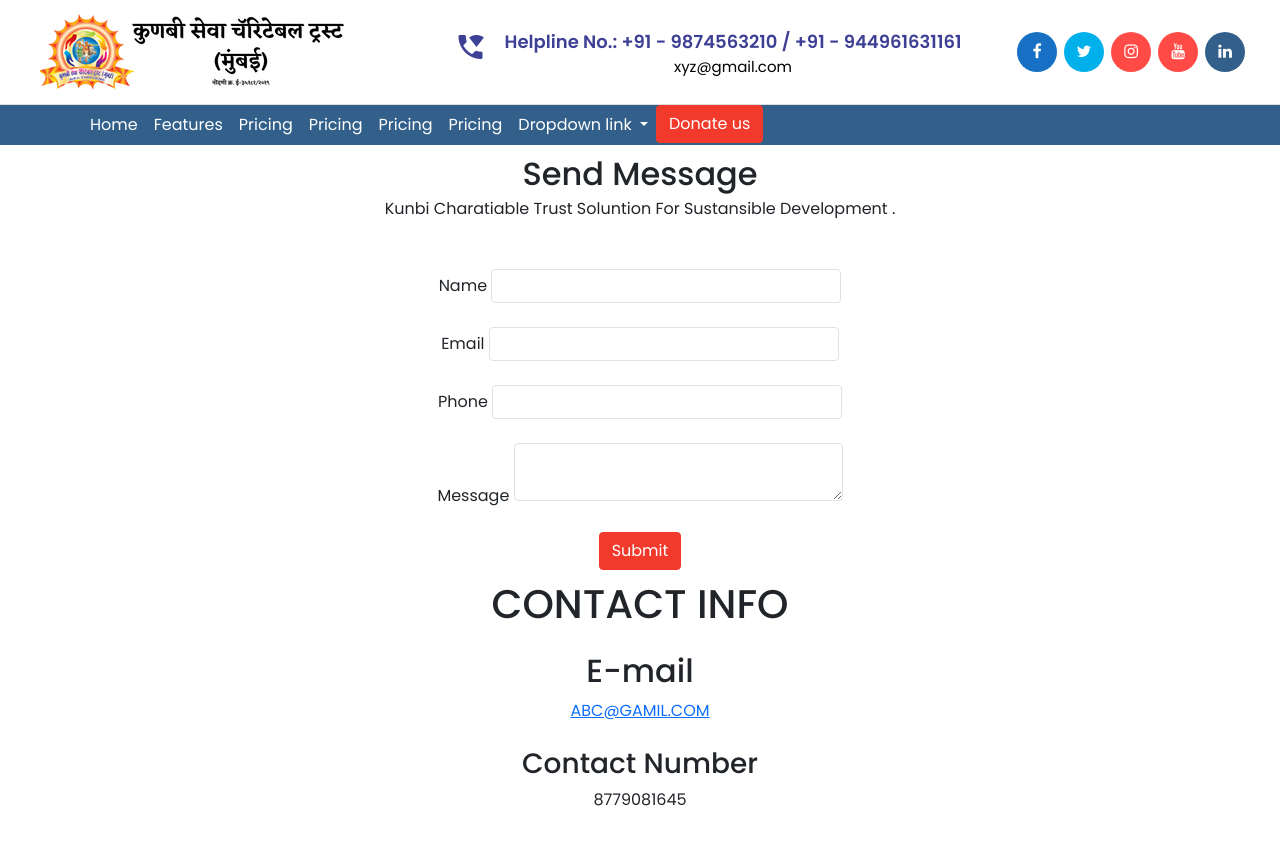
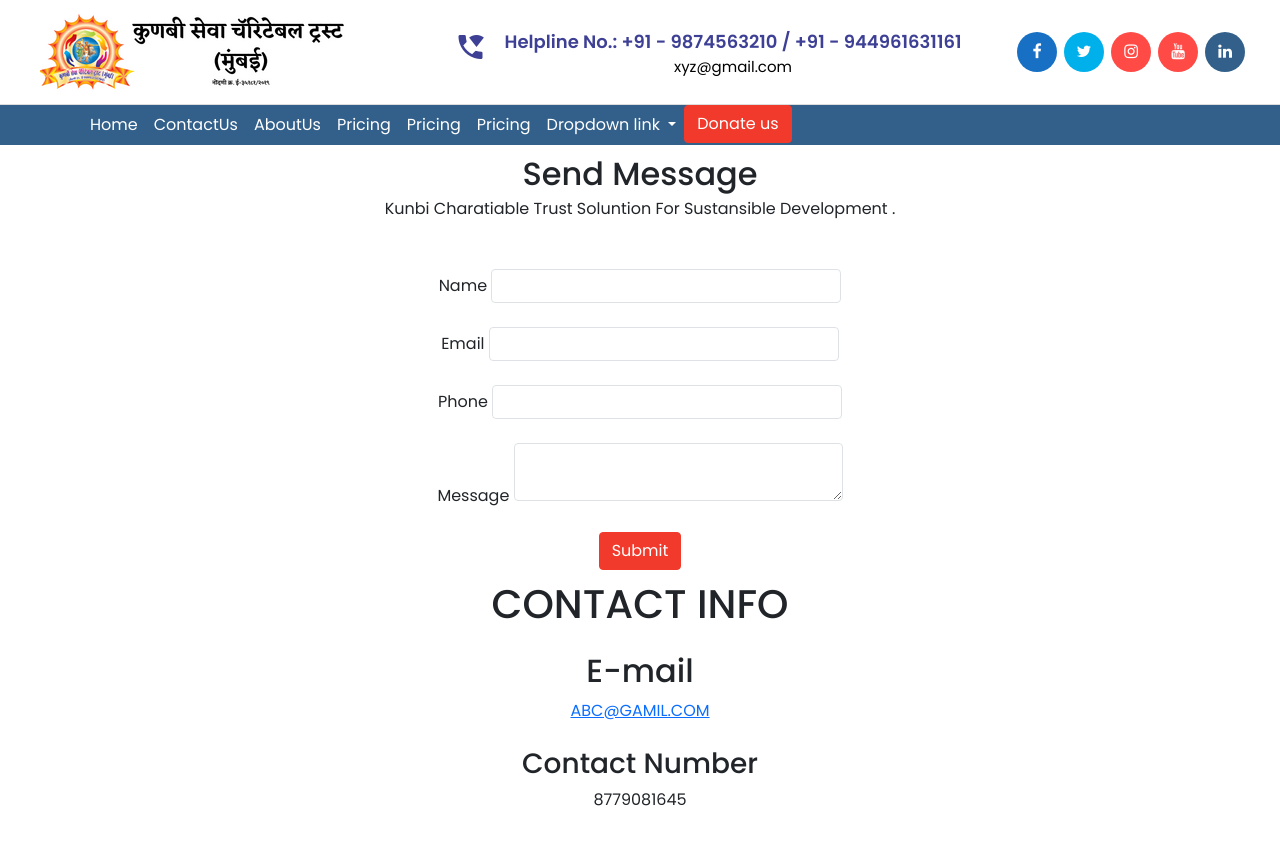
Before and after one commit to anikethandore/Trust, a plain HTML site: page contactv.html in a window 1280 px wide. Shown: the top 844 px of the page. Drawn offline with Linux system fonts and the light colour scheme.

Commit message:
minor nav bar changes

```diff
--- a/contactv.html
+++ b/contactv.html
@@ -57,10 +57,10 @@
               <a class="nav-link active" aria-current="page" href="index.html">Home</a>
             </li>
             <li class="nav-item">
-              <a class="nav-link" href="#">Features</a>
+              <a class="nav-link" href="contactv.html">ContactUs</a>
             </li>
             <li class="nav-item">
-              <a class="nav-link" href="#">Pricing</a>
+              <a class="nav-link" href="About Us.html">AboutUs</a>
             </li>
             <li class="nav-item">
               <a class="nav-link" href="#">Pricing</a>
@@ -82,6 +82,7 @@
                 <li><a class="dropdown-item" href="#">Something else here</a></li>
               </ul>
             </li>
+
 
 
             <li class="nav-item d-flex"><a>
```
Also changed, not shown: About Us.html (+2 -2 lines), index.html (+1 -1 lines).
